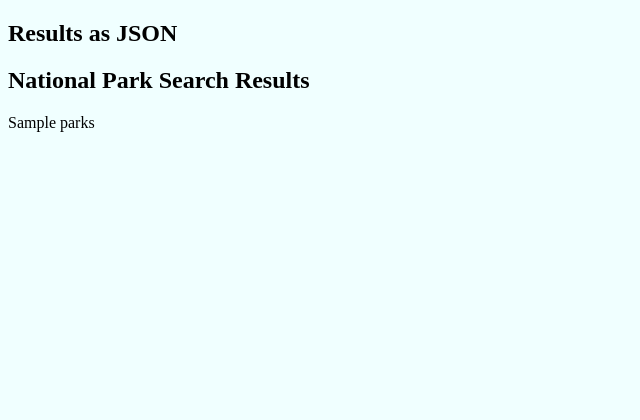
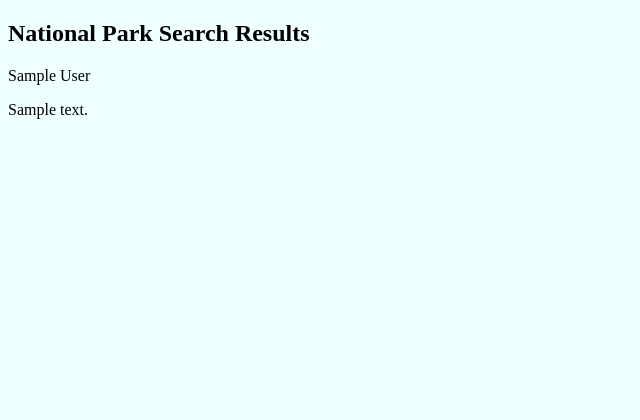
Before and after one commit to mmrice22/hb-final-project, a Flask app: template templates/search-results.html in a window 1280 px wide. Shown: the top 420 px of the page, without its empty margins (0-640 px from the left). Run offline with Flask 2, Linux system fonts and the light colour scheme; the template is opened without the code that fills it: most values are stand-ins (such as "Sample title", 1, 10 or a date in 2020).

Commit message:
for loop in jinja works to get all parks names and description for submitted state

```diff
--- a/crud.py
+++ b/crud.py
@@ -52,7 +52,7 @@ def get_parks():
     res = requests.get(url, params=payload)
 
     data = res.json()
-    parks = data
+    parks = data['data']
 
     return parks
 
--- a/server.py
+++ b/server.py
@@ -83,7 +83,6 @@ def find_parks():
 
     parks = crud.get_parks()
 
-
     return render_template('search-results.html',
                             pformat = pformat,
                             parks = parks,)
--- a/templates/search-results.html
+++ b/templates/search-results.html
@@ -3,13 +3,15 @@ body %}
 
 <div class="results-container">
   <div class="content-wrapper">
-    <h2>Results as JSON</h2>
-    <!--<pre>{{pformat(parks)}}</pre>-->
-  </div>
-  <div id="search-results">
-    <h2>National Park Search Results</h2>
-    {{parks}}
+    <div id="search-results">
+      <h2>National Park Search Results</h2>
+      {% for park in parks %}
+      <div class="parks-container">
+        <p class="park-name">{{park.fullName}}</p>
+        <p class="park-description">{{park.description}}</p>
+      </div>
+      {% endfor %}
+    </div>
   </div>
 </div>
-
 {% endblock %}
```
Also changed, not shown: README.md.
